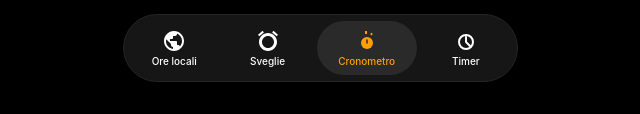
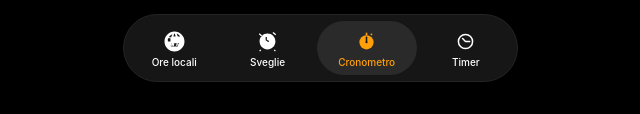
Before and after one commit to robertinox1/Cronometro, a plain HTML site: page index.html in a window 1280 px wide. Shown: the part 683-797 px from the top of the page, 320-960 px from the left. Drawn offline with Linux system fonts and the light colour scheme.

Commit message:
Update index.html

```diff
--- a/index.html
+++ b/index.html
@@ -121,7 +121,7 @@
         }
         .lap-row.visible { opacity: 1; }
 
-        /* REPLICA DOCK FLOTTANTE ESATTO DALLA FOTO */
+        /* STRUTTURA DOCK FLOTTANTE IDENTICA AL 100% ALLA FOTO */
         .tab-bar-container {
             position: fixed;
             bottom: 35px;
@@ -156,7 +156,6 @@
             width: 23%;
             height: 100%;
         }
-        /* Ovale asimmetrico grigio scuro per l'elemento attivo */
         .tab-item.active {
             color: var(--tab-active);
             background-color: #2a2a2b;
@@ -165,8 +164,8 @@
             border-radius: 27px;
         }
         .tab-icon-svg {
-            width: 24px;
-            height: 24px;
+            width: 25px;
+            height: 25px;
             margin-bottom: 2px;
         }
 
@@ -198,37 +197,40 @@
         </div>
     </div>
 
-    <!-- ICONOGRAFIA SOLIDA E COLORATA IDENTICA ALLO SCREENSHOT -->
     <div class="tab-bar-container">
         <nav class="tab-bar">
-            <!-- Ore Locali (Mappamondo grigliato pieno) -->
+            <!-- Ore Locali: Mappamondo a griglia geometrica piena della foto -->
             <div class="tab-item">
-                <svg class="tab-icon-svg" viewBox="0 0 24 24" fill="currentColor">
-                    <path d="M12 2C6.48 2 2 6.48 2 12s4.48 10 10 10 10-4.48 10-10S17.52 2 12 2zm-1 17.93c-3.95-.49-7-3.85-7-7.93 0-.62.08-1.21.21-1.79L9 15v1c0 1.1.9 2 2 2v1.93zm6.9-2.53c-.26-.81-1-1.4-1.9-1.4h-1v-3c0-.55-.45-1-1-1h-6v-2h2c.55 0 1-.45 1-1V7h2c1.1 0 2-.9 2-2v-.41c2.93 1.19 5 4.06 5 7.41 0 2.08-.8 3.97-2.1 5.39z"/>
+                <svg class="tab-icon-svg" viewBox="0 0 30 30" fill="currentColor">
+                    <path d="M15 3C8.37 3 3 8.37 3 15s5.37 12 12 12 12-5.37 12-12S21.63 3 15 3zm6.8 6h-2.92c-.32-1.35-.77-2.61-1.33-3.73 1.77.72 3.26 2.01 4.25 3.73zM15 5.08c.59 1.15 1.06 2.47 1.37 3.92h-2.74c.31-1.45.78-2.77 1.37-3.92zm-2.55 1.19c-.56 1.12-1.01 2.38-1.33 3.73H8.2c.99-1.72 2.48-3.01 4.25-3.73zM7.14 11h3.11c-.1.65-.16 1.32-.16 2s.06 1.35.16 2H7.14c-.1-.65-.14-1.32-.14-2s.04-1.35.14-2zm3.95 6h7.82c-.1.64-.17 1.31-.17 2s.07 1.36.17 2h-7.82c-.1-.64-.17-1.31-.17-2s.07-1.36.17-2zm.16-4h7.5c.09-.65.15-1.32.15-2s-.06-1.35-.15-2h-7.5c-.09.65-.15 1.32-.15 2s.06 1.35.15 2zm2.2 8.65c-.59-1.15-1.06-2.47-1.37-3.92h2.74c-.31 1.45-.78 2.77-1.37 3.92zm-3.25-.92c.56-1.12 1.01-2.38 1.33-3.73h2.92c-.99 1.72-2.48 3.01-4.25 3.73zm6.1 0c.56-1.12 1.01-2.38 1.33-3.73h2.92c-.99 1.72-2.48 3.01-4.25 3.73zm3.76-4.73h3.11c.1-.65.14-1.32.14-2s-.04-1.35-.14-2h-3.11c.1.65.16 1.32.16 2s-.06 1.35-.16 2z"/>
                 </svg>
                 <span>Ore locali</span>
             </div>
-            <!-- Sveglie (Icona sveglia bombata piena bianca) -->
+
+            <!-- Sveglie: Struttura bombata piena con lancette alle 4:00 della foto -->
             <div class="tab-item">
-                <svg class="tab-icon-svg" viewBox="0 0 24 24" fill="currentColor">
-                    <path d="M22 5.72l-4.6-3.86-1.29 1.53 4.6 3.86L22 5.72zM7.88 3.39L6.6 1.86 2 5.71l1.29 1.53 4.59-3.85zM12 4c-4.97 0-9 4.03-9 9s4.03 9 9 9 9-4.03 9-9-4.03-9-9-9zm0 15c-3.31 0-6-2.69-6-6s2.69-6 6-6 6 2.69 6 6-2.69 6-6 6z"/>
+                <svg class="tab-icon-svg" viewBox="0 0 30 30" fill="currentColor">
+                    <path d="M15 5.5c-5.24 0-9.5 4.26-9.5 9.5s4.26 9.5 9.5 9.5 9.5-4.26 9.5-9.5-4.26-9.5-9.5-9.5zm1.25 10.25l-3.5-2.12v-4.13h1.5v3.25l2.75 1.63-.75 1.25zM25.4 6.44l-3.35-2.81-1.01 1.2 3.35 2.81 1.01-1.2zM4.6 6.44l1.01-1.2 3.35 2.81-1.01 1.2-3.35-2.81zM6.5 24.5l-1.5 1.5 1 1 1.5-1.5-1-1zm17 0l-1 1 1.5 1.5 1-1-1.5-1.5z"/>
                 </svg>
                 <span>Sveglie</span>
             </div>
-            <!-- Cronometro (Icona arancione piena con lancetta scura identica alla foto) -->
+
+            <!-- Cronometro: Cerchio arancione, lancetta nera verticale a ore 12, bottoni in alto della foto -->
             <div class="tab-item active">
-                <svg class="tab-icon-svg" viewBox="0 0 24 24">
-                    <circle cx="12" cy="14" r="6" fill="#ff9f0a"/>
-                    <path d="M12 5V2h-2v3h2zm4.5 1.5l1.4-1.4-1.4-1.4-1.4 1.4 1.4 1.4zM12 9v5h3v-2h-1V9h-2z" fill="#ff9f0a"/>
-                    <path d="M12 11v3" stroke="#2a2a2b" stroke-width="1.5" stroke-linecap="round"/>
+                <svg class="tab-icon-svg" viewBox="0 0 30 30">
+                    <circle cx="15" cy="16" r="8.5" fill="#ff9f0a"/>
+                    <path d="M16 7.5V4.5h-2v3h2zm5 .2l1.2-1.2-1.4-1.4-1.2 1.2 1.4 1.4z" fill="#ff9f0a"/>
+                    <line x1="15" y1="16" x2="15" y2="10" stroke="#161617" stroke-width="1.8" stroke-linecap="round"/>
+                    <circle cx="15" cy="16" r="1.2" fill="#161617"/>
                 </svg>
                 <span>Cronometro</span>
             </div>
-            <!-- Timer (Cerchio con quarto vuoto e freccia) -->
+
+            <!-- Timer: Cerchio bianco lineare con lancette a ore 10:10 della foto -->
             <div class="tab-item">
-                <svg class="tab-icon-svg" viewBox="0 0 24 24" fill="none" stroke="#ffffff" stroke-width="2">
-                    <circle cx="12" cy="13" r="7"></circle>
-                    <path d="M12 13V8M12 13l4 4" stroke-linecap="round"></path>
+                <svg class="tab-icon-svg" viewBox="0 0 30 30" fill="none" stroke="#ffffff" stroke-width="1.8">
+                    <circle cx="15" cy="15" r="8.5"></circle>
+                    <path d="M15 15l-3.5-3.5M15 15h5" stroke-linecap="round"/>
                 </svg>
                 <span>Timer</span>
             </div>
@@ -300,7 +302,7 @@
             if(liveLapTime) liveLapTime.textContent = tForzato;
         }
 
-        // SWIPE A DUE DITA VINCOLATO ALLA ZONA SUPERIORE DEL TIMER
+        // SWIPE CON DUE DITA BLOCCATO SULLA METÀ SUPERIORE DELLO SCHERMO
         let touchStartY = 0;
         gestureZone.addEventListener('touchstart', (e) => {
             if (e.touches.length === 2) {
@@ -311,7 +313,7 @@
         gestureZone.addEventListener('touchend', (e) => {
             if (touchStartY !== 0) {
                 let currentY = (e.changedTouches.clientY + (e.changedTouches ? e.changedTouches.clientY : e.changedTouches.clientY)) / 2;
-                if (currentY - touchStartY > 45) { // Rilevazione immediata dello swipe verso il basso
+                if (currentY - touchStartY > 45) {
                     secretMenu.style.display = 'block';
                 }
                 touchStartY = 0;
```
